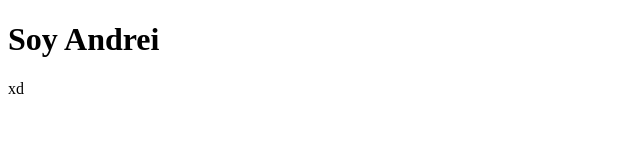
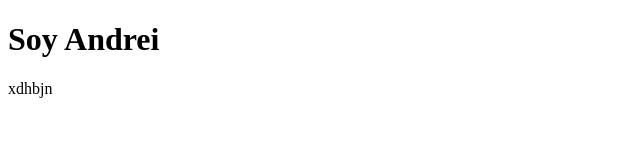
Before and after one commit to Yulihatrid/proy, a plain HTML site: page index.html in a window 1280 px wide. Shown: the full height of the page, 0-640 px from the left. Drawn offline with Linux system fonts and the light colour scheme.

Commit message:
Update index.html

```diff
--- a/index.html
+++ b/index.html
@@ -8,6 +8,6 @@
 </head>
 <body>
     <h1>Soy Andrei</h1>
-    xd
+    xdhbjn
 </body>
 </html>
```
